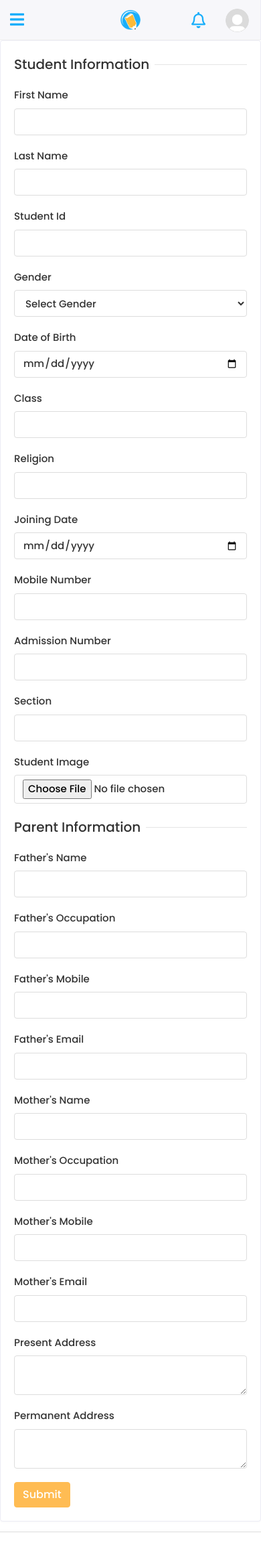
After one commit to Monishkumar2004/ManagementSite, a Django app: page /Hod/add_student/ in a window 390 px wide. The commit adds this page. Shown: the top 2319 px of the page at 67% size. Run offline with Django 5.2, Linux system fonts and the light colour scheme; the visitor is signed in with stand-in values (Sample User, id 1); some libraries are stand-ins or nearby versions.

Commit message:
Add Student frontend Complete

```diff
--- a/School_Management_Site/HOD_views.py
+++ b/School_Management_Site/HOD_views.py
@@ -19,3 +19,10 @@ def home(request):
     # The 'render' function combines the template with the context (in this case, an empty context)
     # to produce the final HTML output.
     return render(request, 'HOD/home.html')
+
+@login_required(login_url = '/')
+def add_student(request):
+    '''
+    Function to add students only accessible to the HOD
+    '''
+    return render(request, 'HOD/add_student.html')
--- a/School_Management_Site/urls.py
+++ b/School_Management_Site/urls.py
@@ -35,4 +35,6 @@ urlpatterns = [
 
     # HOD paths
     path('Hod/home/', HOD_views.home, name = "hod_home"),
+    path('Hod/add_student/', HOD_views.add_student, name = "add_student_path" ),
+
 ] + static(settings.MEDIA_URL , document_root = settings.MEDIA_ROOT)
--- a/School_Management_Site/views.py
+++ b/School_Management_Site/views.py
@@ -99,10 +99,10 @@ def update_profile(request):
             customuser.save()
 
             messages.success(request, "Profile updated successfully !")
-            redirect('profile_path')
+            return redirect('profile_path')
 
 
         except:
             messages.error(request, "Profile updation failed !")
-            redirect('profile_path')
+            return redirect('profile_path')
     return render(request, "profile.html")
--- /dev/null
+++ b/templates/HOD/add_student.html
@@ -0,0 +1,168 @@
+{% extends 'base.html' %}
+
+{% block content %}
+
+    <div class="row">
+                  <div class="col-sm-12">
+                     <div class="card">
+                        <div class="card-body">
+                           <form>
+                              <div class="row">
+                                 <div class="col-12">
+                                    <h5 class="form-title"><span>Student Information</span></h5>
+                                 </div>
+                                 <div class="col-12 col-sm-6">
+                                    <div class="form-group">
+                                       <label>First Name</label>
+                                       <input type="text" class="form-control">
+                                    </div>
+                                 </div>
+                                 <div class="col-12 col-sm-6">
+                                    <div class="form-group">
+                                       <label>Last Name</label>
+                                       <input type="text" class="form-control">
+                                    </div>
+                                 </div>
+                                 <div class="col-12 col-sm-6">
+                                    <div class="form-group">
+                                       <label>Student Id</label>
+                                       <input type="text" class="form-control">
+                                    </div>
+                                 </div>
+                                 <div class="col-12 col-sm-6">
+                                    <div class="form-group">
+                                       <label>Gender</label>
+                                       <select class="form-control">
+                                          <option>Select Gender</option>
+                                          <option>Female</option>
+                                          <option>Male</option>
+                                          <option>Others</option>
+                                       </select>
+                                    </div>
+                                 </div>
+                                 <div class="col-12 col-sm-6">
+                                    <div class="form-group">
+                                       <label>Date of Birth</label>
+                                       <div>
+                                          <input type="date" class="form-control">
+                                       </div>
+                                    </div>
+                                 </div>
+                                 <div class="col-12 col-sm-6">
+                                    <div class="form-group">
+                                       <label>Class</label>
+                                       <input type="text" class="form-control">
+                                    </div>
+                                 </div>
+                                 <div class="col-12 col-sm-6">
+                                    <div class="form-group">
+                                       <label>Religion</label>
+                                       <input type="text" class="form-control">
+                                    </div>
+                                 </div>
+                                 <div class="col-12 col-sm-6">
+                                    <div class="form-group">
+                                       <label>Joining Date</label>
+                                       <div>
+                                          <input type="date" class="form-control">
+                                       </div>
+                                    </div>
+                                 </div>
+                                 <div class="col-12 col-sm-6">
+                                    <div class="form-group">
+                                       <label>Mobile Number</label>
+                                       <input type="text" class="form-control">
+                                    </div>
+                                 </div>
+                                 <div class="col-12 col-sm-6">
+                                    <div class="form-group">
+                                       <label>Admission Number</label>
+                                       <input type="text" class="form-control">
+                                    </div>
+                                 </div>
+                                 <div class="col-12 col-sm-6">
+                                    <div class="form-group">
+                                       <label>Section</label>
+                                       <input type="text" class="form-control">
+                                    </div>
+                                 </div>
+                                 <div class="col-12 col-sm-6">
+                                    <div class="form-group">
+                                       <label>Student Image</label>
+                                       <input type="file" class="form-control">
+                                    </div>
+                                 </div>
+                                 <div class="col-12">
+                                    <h5 class="form-title"><span>Parent Information</span></h5>
+                                 </div>
+                                 <div class="col-12 col-sm-6">
+                                    <div class="form-group">
+                                       <label>Father's Name</label>
+                                       <input type="text" class="form-control">
+                                    </div>
+                                 </div>
+                                 <div class="col-12 col-sm-6">
+                                    <div class="form-group">
+                                       <label>Father's Occupation</label>
+                                       <input type="text" class="form-control">
+                                    </div>
+                                 </div>
+                                 <div class="col-12 col-sm-6">
+                                    <div class="form-group">
+                                       <label>Father's Mobile</label>
+                                       <input type="text" class="form-control">
+                                    </div>
+                                 </div>
+                                 <div class="col-12 col-sm-6">
+                                    <div class="form-group">
+                                       <label>Father's Email</label>
+                                       <input type="email" class="form-control">
+                                    </div>
+                                 </div>
+                                 <div class="col-12 col-sm-6">
+                                    <div class="form-group">
+                                       <label>Mother's Name</label>
+                                       <input type="text" class="form-control">
+                                    </div>
+                                 </div>
+                                 <div class="col-12 col-sm-6">
+                                    <div class="form-group">
+                                       <label>Mother's Occupation</label>
+                                       <input type="text" class="form-control">
+                                    </div>
+                                 </div>
+                                 <div class="col-12 col-sm-6">
+                                    <div class="form-group">
+                                       <label>Mother's Mobile</label>
+                                       <input type="text" class="form-control">
+                                    </div>
+                                 </div>
+                                 <div class="col-12 col-sm-6">
+                                    <div class="form-group">
+                                       <label>Mother's Email</label>
+                                       <input type="email" class="form-control">
+                                    </div>
+                                 </div>
+                                 <div class="col-12 col-sm-6">
+                                    <div class="form-group">
+                                       <label>Present Address</label>
+                                       <textarea class="form-control"></textarea>
+                                    </div>
+                                 </div>
+                                 <div class="col-12 col-sm-6">
+                                    <div class="form-group">
+                                       <label>Permanent Address</label>
+                                       <textarea class="form-control"></textarea>
+                                    </div>
+                                 </div>
+                                 <div class="col-12">
+                                    <button type="submit" class="btn btn-primary">Submit</button>
+                                 </div>
+                              </div>
+                           </form>
+                        </div>
+                     </div>
+                  </div>
+               </div>
+
+{% endblock %}
--- a/templates/includes/sidebar.html
+++ b/templates/includes/sidebar.html
@@ -7,8 +7,10 @@
                      <li class="menu-title">
                         <span>Main Menu</span>
                      </li>
-                     <li class="submenu active">
-                        <a href="#"><i class="fas fa-user-graduate"></i> <span> Dashboard</span></a>
+                     <li>
+                        <a href="/Hod/home"><i class="fas fa-user-graduate"></i> <span>Dashboard</span></a>
+
+
                         {% comment %} <ul>
                            <li><a href="index.html" class="active">Admin Dashboard</a></li>
                            <li><a href="teacher-dashboard.html">Teacher Dashboard</a></li>
@@ -20,7 +22,7 @@
                         <ul>
                            <li><a href="students.html">Student List</a></li>
                            <li><a href="student-details.html">Student View</a></li>
-                           <li><a href="add-student.html">Student Add</a></li>
+                           <li><a href="{% url 'add_student_path' %}">Student Add</a></li>
                            <li><a href="edit-student.html">Student Edit</a></li>
                         </ul>
                      </li>
```
